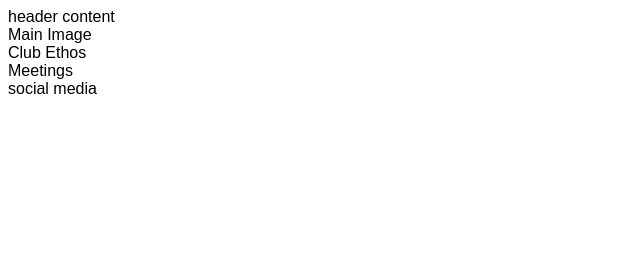
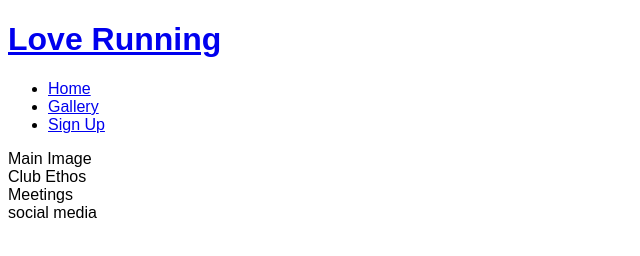
Before and after one commit to FranciscoBarreira/love-running, a plain HTML site: page index.html in a window 1280 px wide. Shown: the whole page, without its empty margins (0-640 px from the left). Drawn offline with Linux system fonts and the light colour scheme.

Commit message:
added header structure

```diff
--- a/index.html
+++ b/index.html
@@ -10,7 +10,18 @@
     <title>Love Running</title>
 </head>
 <body>
-    <header>header content</header>
+    <header>
+        <a href="index.html">
+            <h1>Love Running</h1>
+        </a>
+        <nav>
+            <ul>
+                <li><a href="index.html">Home</a></li>
+                <li><a href="#">Gallery</a></li>
+                <li><a href="#">Sign Up</a></li>
+            </ul>
+        </nav>
+    </header>
     <section>
         Main Image
     </section>
```
